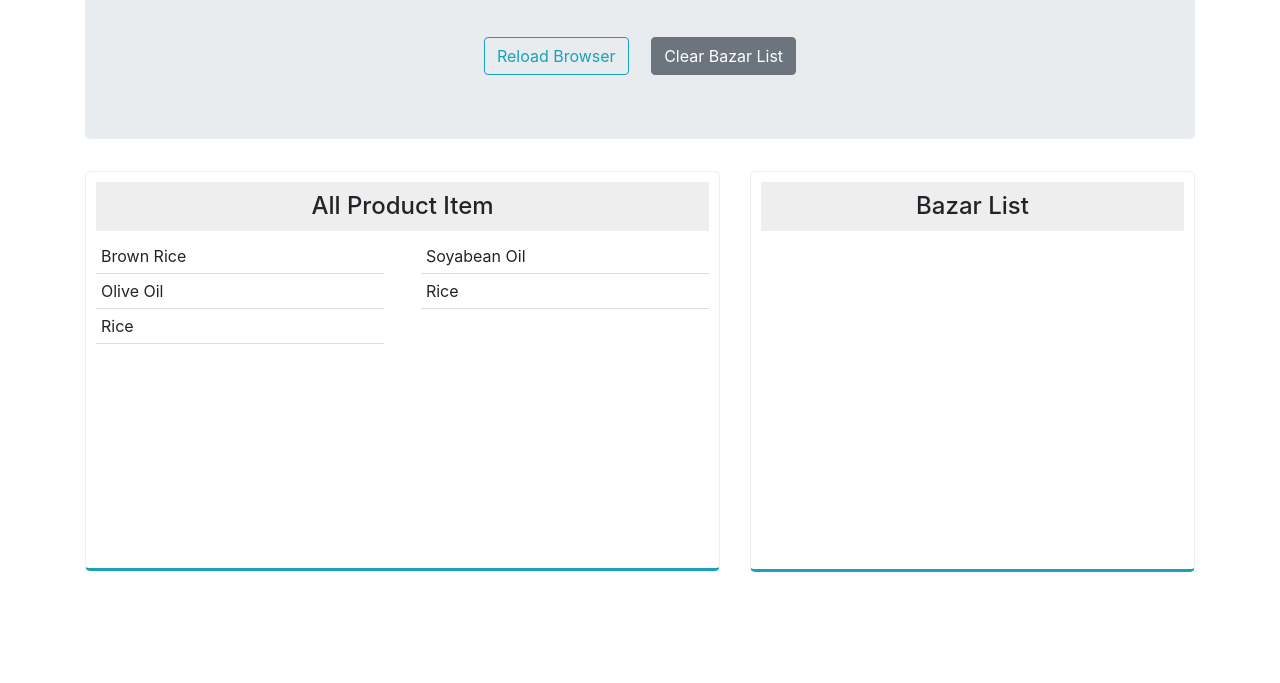
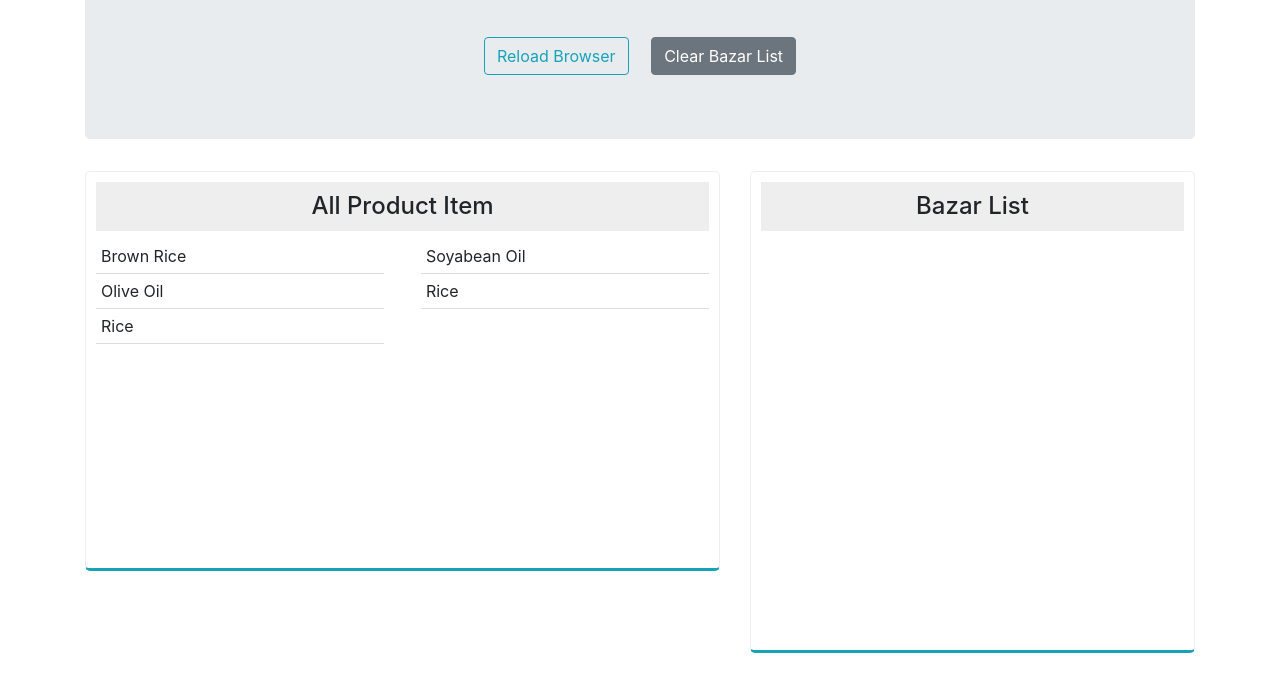
Before and after one commit to Tareq-Islam/Drag-and-Drop-to-Localstorage, a plain HTML site: page index.html in a window 1280 px wide. Shown: the part 171-854 px from the top of the page. Before the commit the page ends 800 px from the top, so only its background shows below. Drawn offline with nearby package versions, Linux system fonts and the light colour scheme.

Commit message:
midified some css

```diff
--- a/css/style.css
+++ b/css/style.css
@@ -36,7 +36,7 @@
     list-style: none;
     counter-reset: list;
     padding: 0;
-    min-height: 304px;
+    min-height: 385px;
     padding-bottom: 50px;
 }
 .list_item ul li {
```
